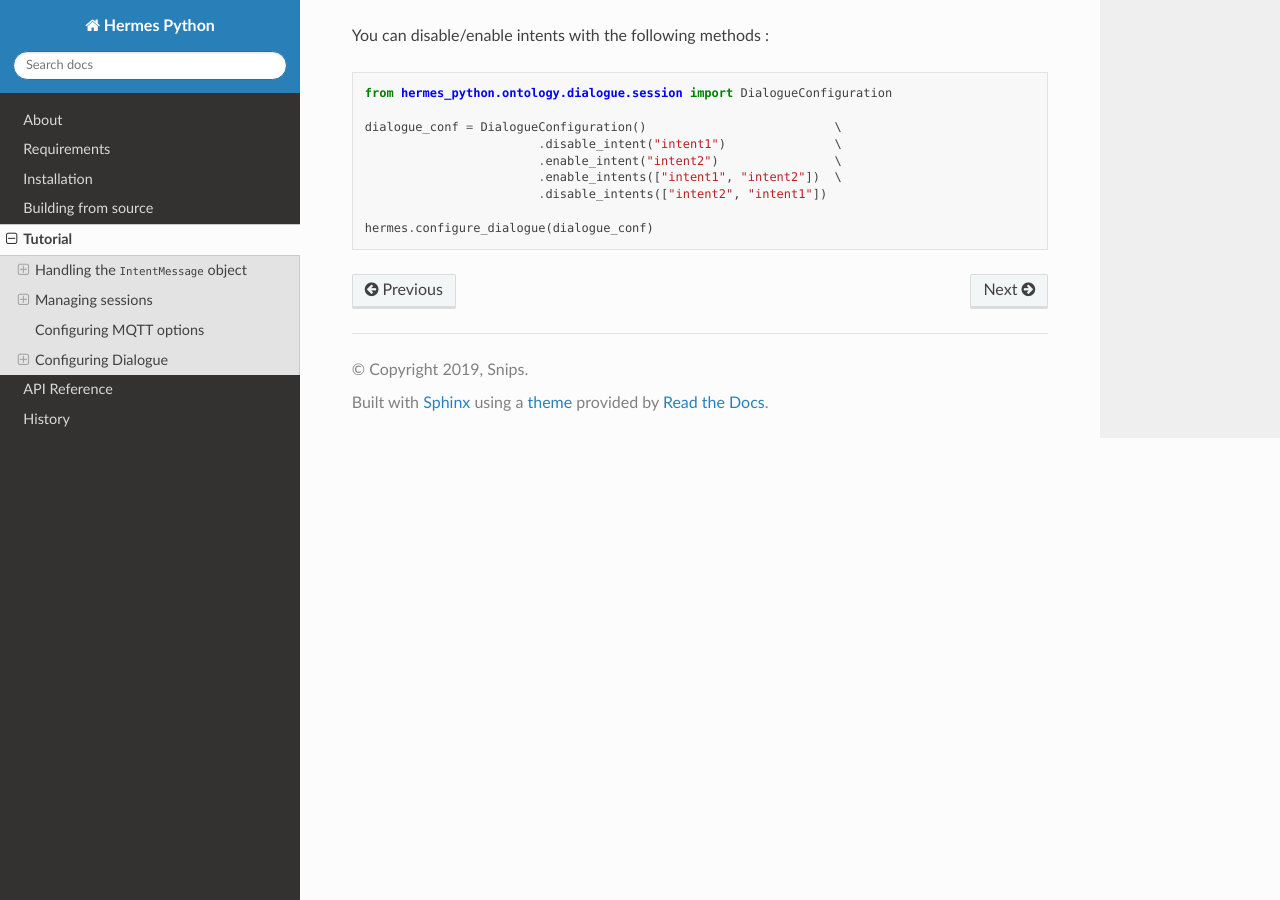
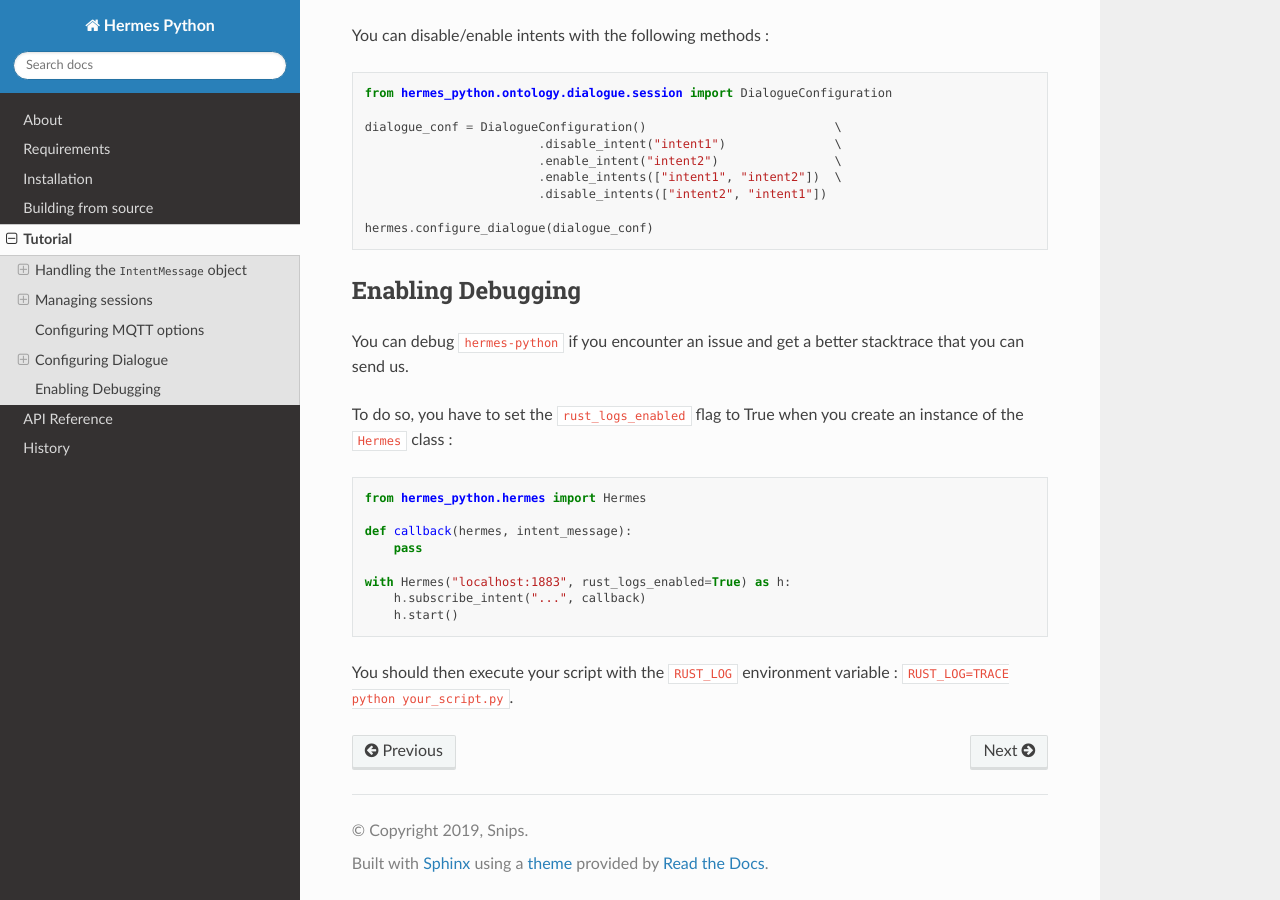
Before and after one commit to snipsco/hermes-protocol, a Sphinx documentation site: the page built from platforms/hermes-python/documentation/source/tutorial.rst, in a window 1280 px wide and 900 px high, scrolled down 7815 px. Built offline with Sphinx 7.4.7 and the Read the Docs theme 2.0.0, drawn with Linux system fonts in a browser that asks for light colours.

Commit message:
documenting rust_log_enabled flag in the tutorial section

```diff
--- a/platforms/hermes-python/documentation/source/tutorial.rst
+++ b/platforms/hermes-python/documentation/source/tutorial.rst
@@ -392,3 +392,24 @@ You can disable/enable intents with the following methods :
                             .disable_intents(["intent2", "intent1"])
 
     hermes.configure_dialogue(dialogue_conf)
+
+
+Enabling Debugging
+------------------
+
+You can debug ``hermes-python`` if you encounter an issue and get a better stacktrace that you can send us.
+
+To do so, you have to set the ``rust_logs_enabled`` flag to True when you create an instance of the ``Hermes`` class :
+
+::
+
+    from hermes_python.hermes import Hermes
+
+    def callback(hermes, intent_message):
+        pass
+
+    with Hermes("localhost:1883", rust_logs_enabled=True) as h:
+        h.subscribe_intent("...", callback)
+        h.start()
+
+You should then execute your script with the ``RUST_LOG`` environment variable : ``RUST_LOG=TRACE python your_script.py``.
```
Also changed, not shown: platforms/hermes-python/README.rst.
